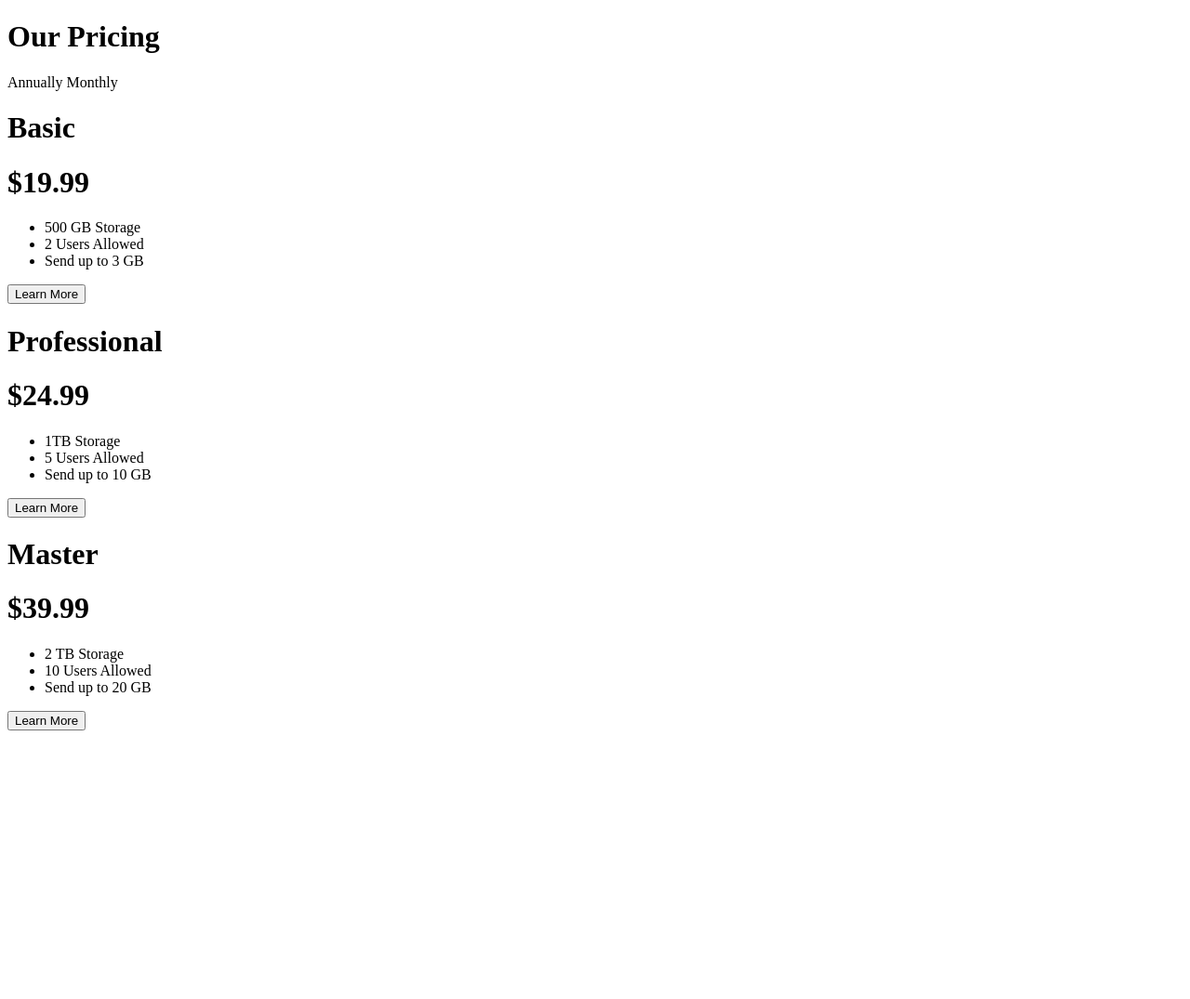
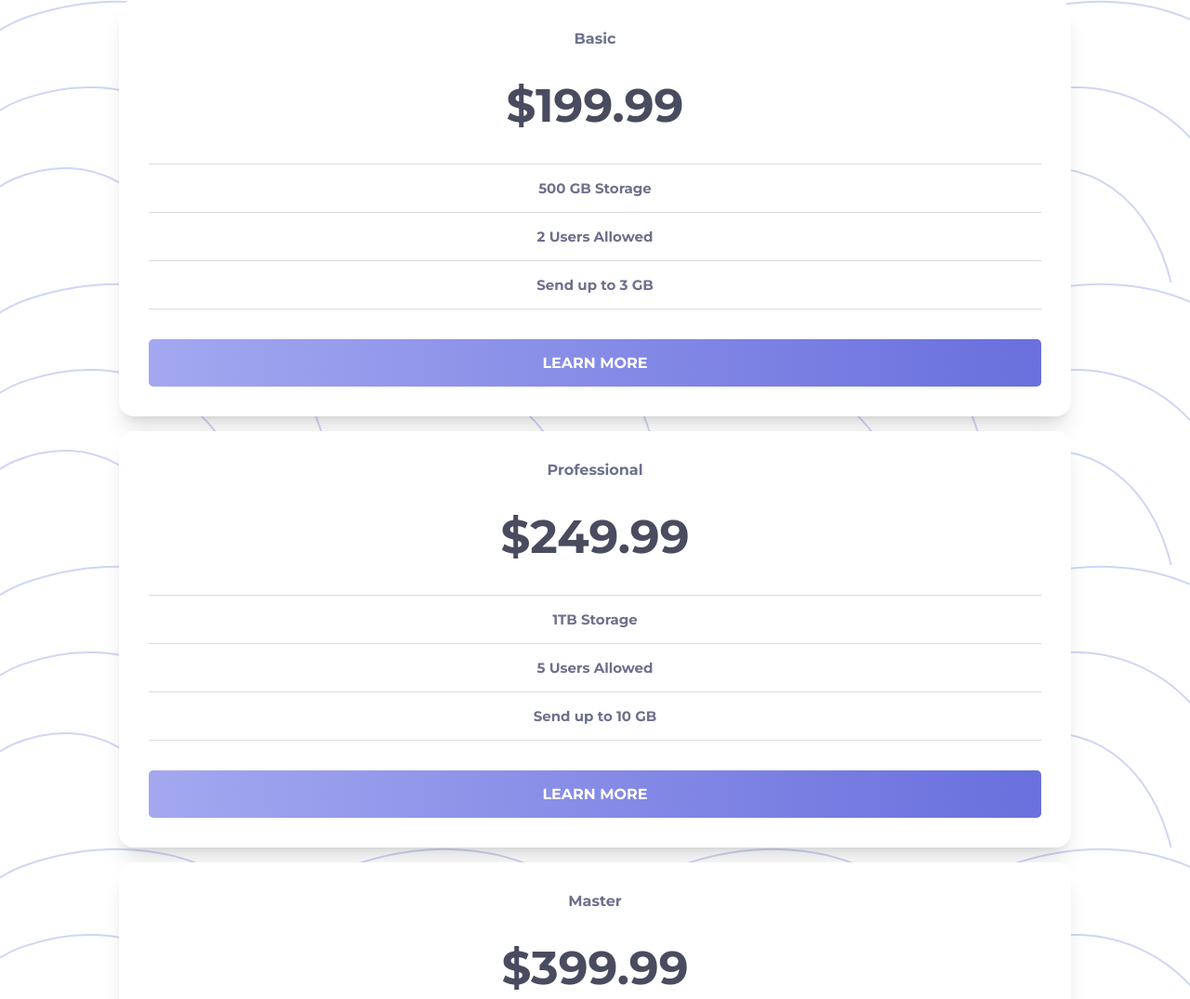
Before and after one commit to Ressobe/pricing-component-with-toggle, a website built with Vite: page index.html in a window 1280 px wide. Shown: the top 1075 px of the page at 93% size. Before the commit the page ends 800 px from the top, so only its background shows below. Built offline with nearby package versions, Linux system fonts and the light colour scheme.

Commit message:
working on card style

```diff
--- a/index.html
+++ b/index.html
@@ -3,6 +3,12 @@
   <head>
     <meta charset="UTF-8" />
     <meta name="viewport" content="width=device-width, initial-scale=1.0" />
+    <link rel="preconnect" href="https://fonts.googleapis.com" />
+    <link rel="preconnect" href="https://fonts.gstatic.com" crossorigin />
+    <link
+      href="https://fonts.googleapis.com/css2?family=Montserrat:wght@700&family=Open+Sans:wght@300;400;500;700;800&family=Ubuntu:wght@400;500;700&display=swap"
+      rel="stylesheet"
+    />
 
     <link
       rel="icon"
@@ -13,49 +19,87 @@
 
     <link rel="stylesheet" href="style.css" />
 
-    <title>Frontend Mentor | [Challenge Name Here]</title>
+    <title>Frontend Mentor | Pricing component with toggle</title>
   </head>
   <body>
-    <h1>Our Pricing</h1>
-    <div>Annually Monthly</div>
+    <!-- <h1>Our Pricing</h1> -->
+    <!-- <div>Annually Monthly</div> -->
 
     <div class="card">
-      <h1>Basic</h1>
-      <h1>&dollar;19.99</h1>
+      <h1 class="plan-name">Basic</h1>
+      <h1 class="plan-price">&dollar;199.99</h1>
 
       <ul>
+        <div class="line"></div>
         <li>500 GB Storage</li>
+        <div class="line"></div>
         <li>2 Users Allowed</li>
+        <div class="line"></div>
         <li>Send up to 3 GB</li>
+        <div class="line"></div>
       </ul>
 
-      <button>Learn More</button>
+      <button class="learn-more-button">Learn More</button>
     </div>
 
-    <div>
-      <h1>Professional</h1>
-      <h1>&dollar;24.99</h1>
+    <div class="card">
+      <h1 class="plan-name">Professional</h1>
+      <h1 class="plan-price">&dollar;249.99</h1>
 
       <ul>
+        <div class="line"></div>
         <li>1TB Storage</li>
+        <div class="line"></div>
         <li>5 Users Allowed</li>
+        <div class="line"></div>
         <li>Send up to 10 GB</li>
+        <div class="line"></div>
       </ul>
 
-      <button>Learn More</button>
+      <button class="learn-more-button">Learn More</button>
     </div>
 
-    <div>
-      <h1>Master</h1>
-      <h1>&dollar;39.99</h1>
+    <div class="card">
+      <h1 class="plan-name">Master</h1>
+      <h1 class="plan-price">&dollar;399.99</h1>
 
       <ul>
+        <div class="line"></div>
         <li>2 TB Storage</li>
+        <div class="line"></div>
         <li>10 Users Allowed</li>
+        <div class="line"></div>
         <li>Send up to 20 GB</li>
+        <div class="line"></div>
       </ul>
 
-      <button>Learn More</button>
+      <button class="learn-more-button">Learn More</button>
     </div>
+
+    <!-- <div> -->
+    <!--   <h1>Professional</h1> -->
+    <!--   <h1>&dollar;24.99</h1> -->
+    <!---->
+    <!--   <ul> -->
+    <!--     <li>1TB Storage</li> -->
+    <!--     <li>5 Users Allowed</li> -->
+    <!--     <li>Send up to 10 GB</li> -->
+    <!--   </ul> -->
+    <!---->
+    <!--   <button>Learn More</button> -->
+    <!-- </div> -->
+    <!---->
+    <!-- <div> -->
+    <!--   <h1>Master</h1> -->
+    <!--   <h1>&dollar;39.99</h1> -->
+    <!---->
+    <!--   <ul> -->
+    <!--     <li>2 TB Storage</li> -->
+    <!--     <li>10 Users Allowed</li> -->
+    <!--     <li>Send up to 20 GB</li> -->
+    <!--   </ul> -->
+    <!---->
+    <!--   <button>Learn More</button> -->
+    <!-- </div> -->
   </body>
 </html>
--- a/style.css
+++ b/style.css
@@ -1,2 +1,101 @@
+*,
+*::after,
+*::before {
+  margin: 0;
+  padding: 0;
+  box-sizing: border-box;
+}
+
+:root {
+  --very-light-grayish-blue: hsl(240, 78%, 98%);
+  --light-grayish-blue: hsl(234, 14%, 74%);
+  --grayish-blue: hsl(233, 13%, 49%);
+  --dark-grayish-blue: hsl(232, 13%, 33%);
+  --font-size: 15px;
+  --gradient-left-right: linear-gradient(
+    to right,
+    hsl(236, 72%, 79%),
+    hsl(237, 63%, 64%)
+  );
+  --gradient-top-bottom: linear-gradient(
+    to bottom,
+    hsl(236, 72%, 79%),
+    hsl(237, 63%, 64%)
+  );
+}
+
 body {
+  min-height: 100dvh;
+  display: flex;
+  flex-direction: column;
+  align-items: center;
+  gap: 1rem;
+  font-family: "Montserrat";
+  font-size: var(--font-size);
+  background-image: url("./public/images/bg-bottom.svg");
 }
+
+button {
+  all: initial;
+}
+
+ul {
+  list-style: none;
+}
+
+.plan-name {
+  font-size: 1rem;
+  color: var(--grayish-blue);
+}
+
+.card {
+  background-color: white;
+  display: flex;
+  flex-direction: column;
+  align-items: center;
+  padding: 2rem;
+  gap: 2rem;
+  width: 80%;
+  border-radius: 1rem;
+  box-shadow: 0 20px 25px -5px rgb(0 0 0 / 0.1),
+    0 8px 10px -6px rgb(0 0 0 / 0.1);
+}
+
+ul {
+  display: flex;
+  flex-direction: column;
+  align-items: center;
+  width: 100%;
+  gap: 1rem;
+}
+
+li {
+  color: var(--grayish-blue);
+}
+
+.plan-price {
+  color: var(--dark-grayish-blue);
+  font-style: bold;
+  font-size: 50px;
+}
+
+.line {
+  height: 1px;
+  width: 100%;
+  background-color: var(--dark-grayish-blue);
+  opacity: 0.2;
+}
+
+.learn-more-button {
+  text-transform: uppercase;
+  color: white;
+  background-image: var(--gradient-left-right);
+  width: 100%;
+  display: inline-flex;
+  justify-content: center;
+  align-content: center;
+  font-weight: bold;
+  padding: 1rem 0;
+  border-radius: 0.3rem;
+  font-family: "Montserrat";
+}
```
